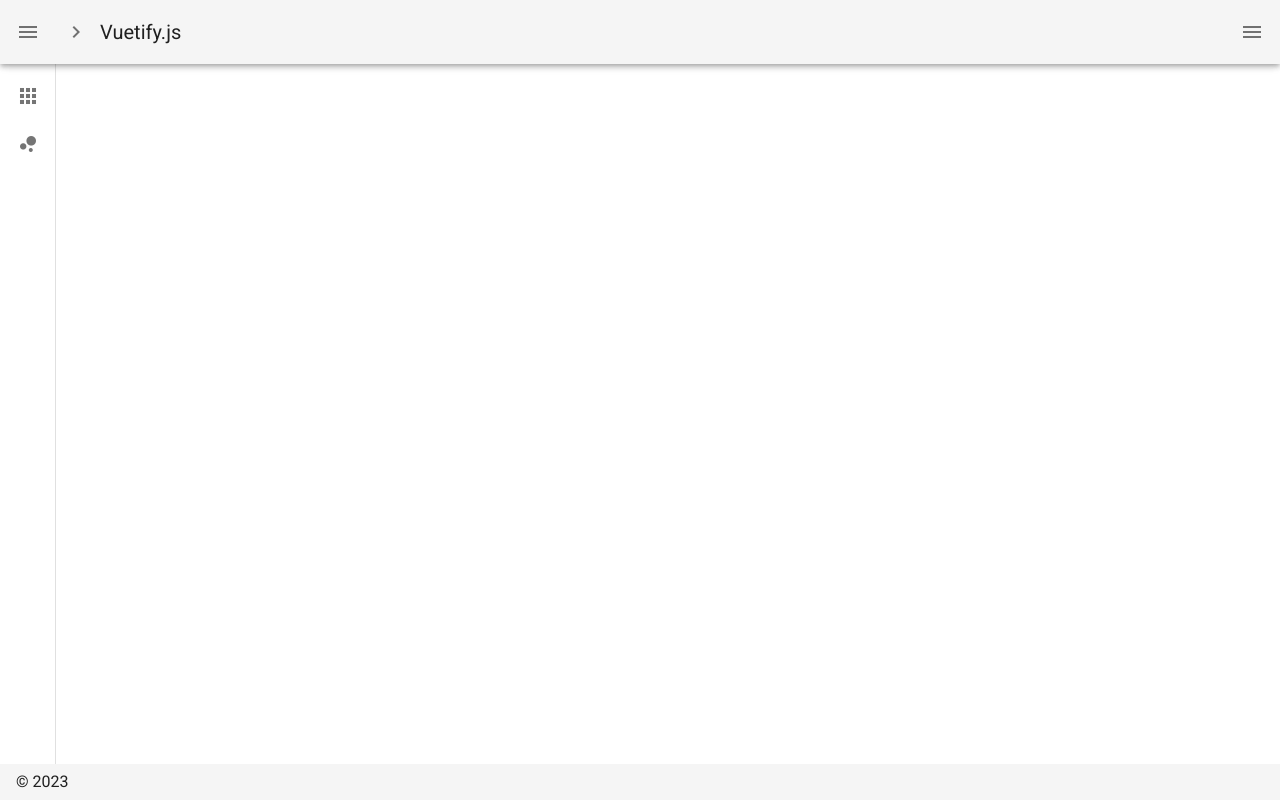
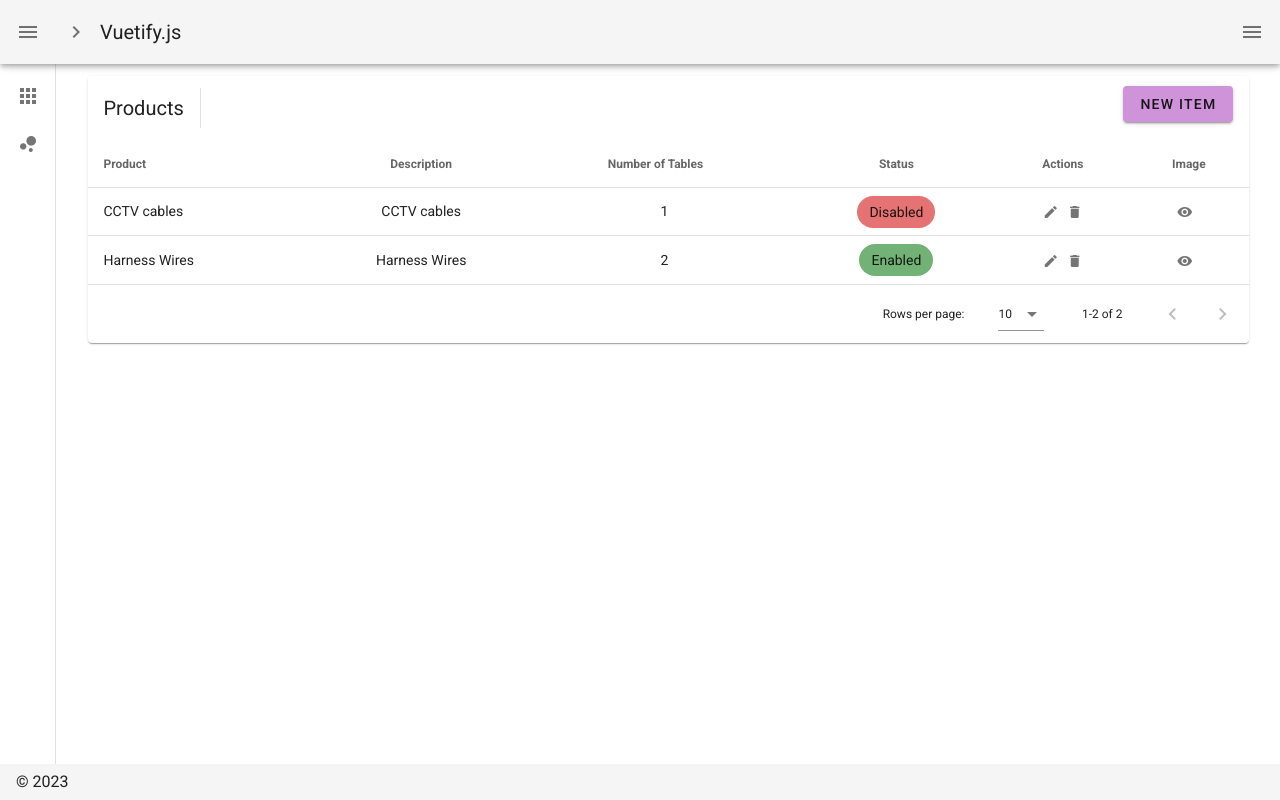
Before and after one commit to Kurama-tech/mamun-dashboard, a Nuxt app: page /products in a window 1280 px wide. Built offline with nearby package versions, Linux system fonts and the light colour scheme.

Commit message:
Added the products page

```diff
--- a/pages/inspire.vue
+++ b/pages/products.vue
@@ -68,6 +68,37 @@
                       label="Tables"
                     />
                   </v-col>
+                  <v-col
+                  cols="12"
+                  sm="6"
+                  md="4"
+                >
+                  <span>Attach tables</span>
+                  <v-checkbox
+                    v-model="editedItem.table1"
+                    label="Table 1"
+                  />
+                  <v-checkbox
+                    v-model="editedItem.table2"
+                    label="Table 2"
+                  />
+                  <v-checkbox
+                    v-model="editedItem.table3"
+                    label="Table 3"
+                  />
+                </v-col>
+                </v-row>
+                <v-row>
+                <v-col
+                  cols="12"
+                  sm="6"
+                  md="4"
+                >
+                   <v-btn v-model="editedItem.image"
+                    label="add-image">
+                     Add Image
+                   </v-btn>
+                </v-col>
                 </v-row>
               </v-container>
             </v-card-text>
@@ -134,10 +165,24 @@
       </v-btn>
     </template>
     <template #[`item.status`]="{ item }">
-      <v-simple-checkbox
-        v-model="item.status"
-        color="green"
-      />
+      <v-chip v-model="item.status"
+        :color="item.status ? 'green lighten-2' : 'red lighten-2'"
+        @click="editStatus(item)"
+      >{{ item.status ? 'Enabled' : 'Disabled' }}
+      </v-chip>
+    </template>
+    <template #[`item.image`]="{ item }">
+      <v-icon
+        small
+        class="mr-2"
+        @click="picVisible=!picVisible"
+      >
+        mdi-eye
+      </v-icon>
+      <v-overlay v-model="picVisible"
+        scroll-strategy="close">
+        <img :src="item.image"/>
+      </v-overlay>
     </template>
   </v-data-table>
 </template>
@@ -148,6 +193,7 @@
   data: () => ({
     dialog: false,
     dialogDelete: false,
+    picVisible: false,
     headers: [
       {
         text: 'Product',
@@ -158,7 +204,8 @@
       { text: 'Description', align: 'center', value: 'description', sortable: false },
       { text: 'Number of Tables', align: 'center', value: 'tables' },
       { text: 'Status', align: 'center', value: 'status', sortable: false },
-      { text: 'Actions', align: 'center', value: 'actions', sortable: false }
+      { text: 'Actions', align: 'center', value: 'actions', sortable: false },
+      { text: 'Image', align: 'center', value: 'image', sortable: false }
     ],
     products: [],
     editedIndex: -1,
@@ -166,13 +213,21 @@
       name: '',
       tables: 0,
       description: '',
-      status: false
+      status: false,
+      table1: false,
+      table2: false,
+      table3: false,
+      image: ''
     },
     defaultItem: {
       name: '',
       tables: 0,
       description: '',
-      status: false
+      status: false,
+      table1: false,
+      table2: false,
+      table3: false,
+      image: ''
     }
   }),
 
@@ -202,13 +257,22 @@
           name: 'CCTV cables',
           tables: 1,
           description: 'CCTV cables',
-          status: false
+          status: false,
+          table1: true,
+          table2: false,
+          table3: false,
+          image: 'https://cdn.britannica.com/39/7139-050-A88818BB/Himalayan-chocolate-point.jpg'
+
         },
         {
           name: 'Harness Wires',
           tables: 2,
           description: 'Harness Wires',
-          status: true
+          status: true,
+          table1: true,
+          table2: false,
+          table3: true,
+          image: 'https://cdn.britannica.com/39/7139-050-A88818BB/Himalayan-chocolate-point.jpg'
         }
       ]
     },
@@ -256,7 +320,7 @@
     },
 
     editStatus (item) {
-      this.dialogStatus = true
+      item.status = !item.status
     }
   }
 }
```
